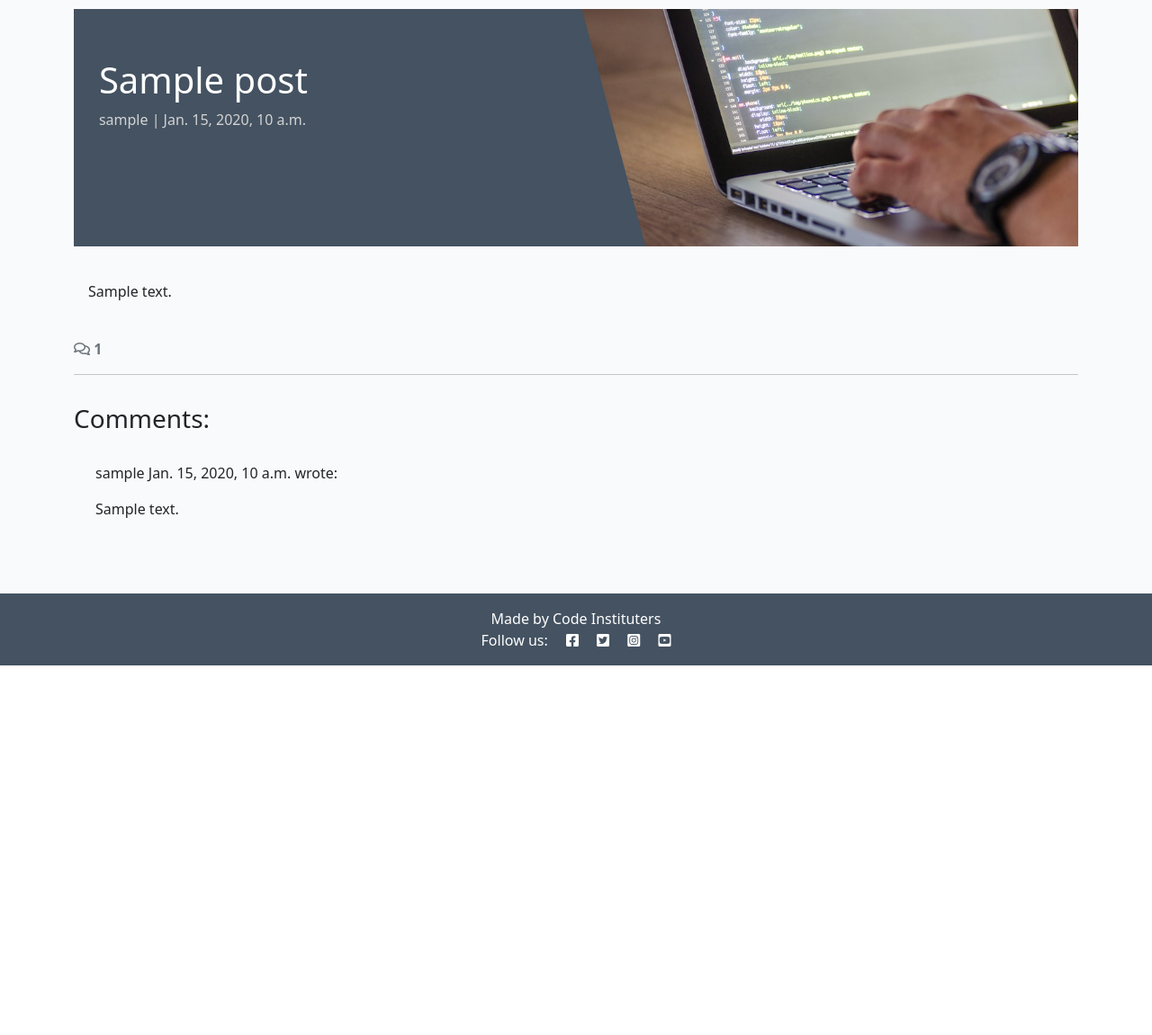
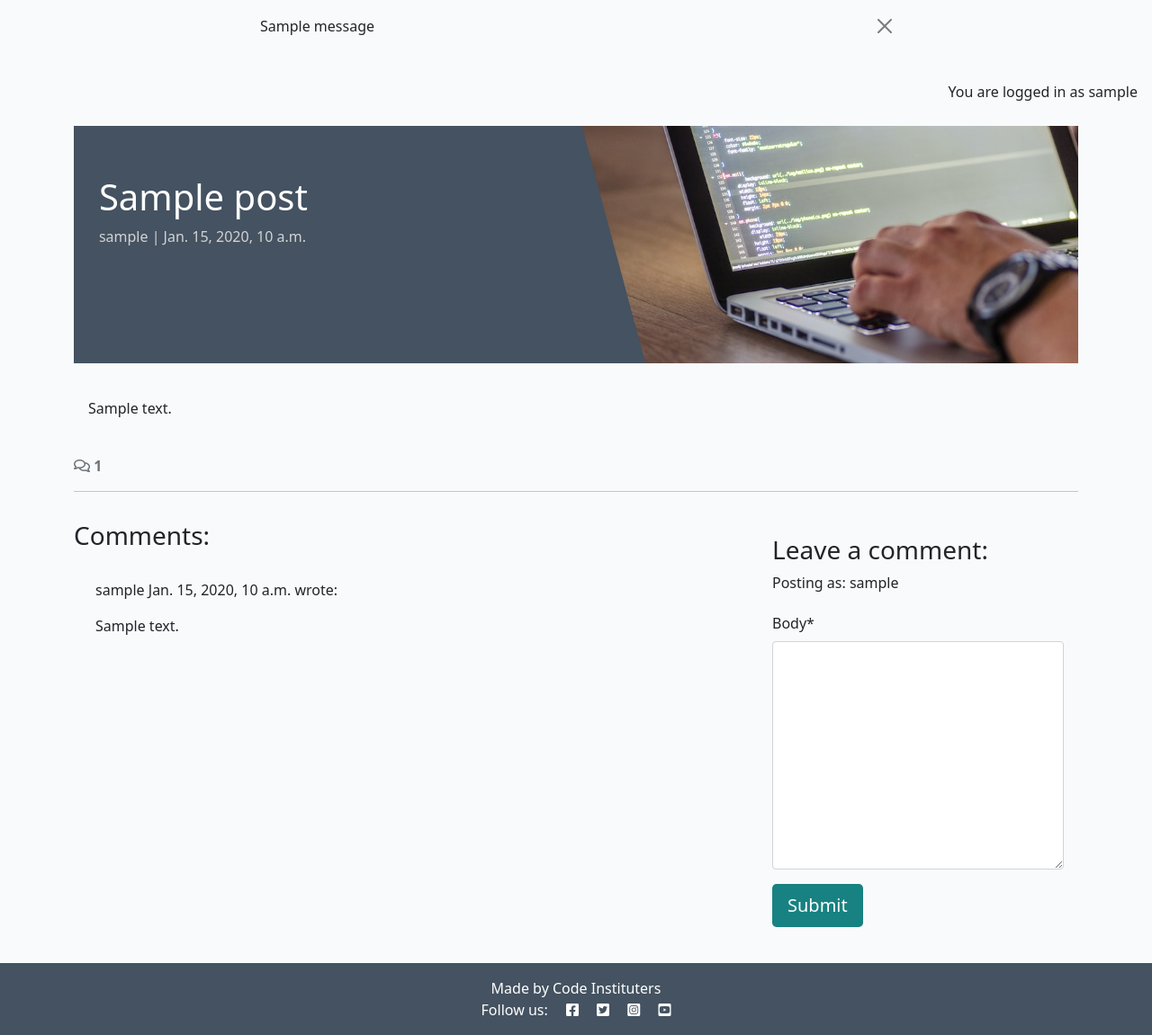
Before and after one commit to SamAtkinsonModeste/django-blog, a Django app: a page that uses templates/base.html in a window 1280 px wide. Shown: the part 60-1211 px from the top of the page at 90% size. Before the commit the page ends 800 px from the top, so only its background shows below. Run offline with Django 4.2, Linux system fonts and the light colour scheme; a user stored in the database is signed in; tables that the repository leaves empty hold one stand-in row (values such as "Sample post"); one stand-in notice (Sample message) is shown; some libraries are stand-ins or nearby versions.

Commit message:
user can now leave a comment

```diff
--- /dev/null
+++ b/blog/forms.py
@@ -0,0 +1,8 @@
+from .models import Comment
+from django import forms
+
+
+class CommentForm(forms.ModelForm):
+    class Meta:
+        model = Comment
+        fields = ('body',)
--- a/blog/templates/blog/post_detail.html
+++ b/blog/templates/blog/post_detail.html
@@ -1,6 +1,8 @@
-{% extends 'base.html' %} {% block content %}
+{% extends 'base.html' %}
 {% load static %}
+{% load crispy_forms_tags %}
 
+{% block content %}
 <div class="masthead">
     <div class="container">
         <div class="row g-0">
@@ -29,7 +31,7 @@
             </div>
         </div>
     </div>
-    <!-- Display count of comments -->
+    <!-- Displaying count of comments -->
     <div class="row">
         <div class="col-12">
             <strong class="text-secondary">
@@ -40,32 +42,46 @@
             <hr>
         </div>
     </div>
-    <!-- Display Comments -->
+    <!-- Displaying Comments -->
     <div class="row">
-        <div class="col-md-8 card mb-4 mt-3">
+        <div class="col-md-8 card mb-4  mt-3 ">
             <h3>Comments:</h3>
             <div class="card-body">
                 <!-- We want a for loop inside the empty control tags to iterate through each comment in comments -->
                 {% for comment in comments %}
                 <div
-                    class="p-2 comments {% if not comment.approved and comment.author == user%} faded{% elif not comment.approved %} d-none{% endif%}">
+                    class="p-2 comments{% if not comment.approved and comment.author == user %} faded{% elif not comment.approved %} d-none{% endif %}">
                     <p class="font-weight-bold">
                         {{ comment.author }}
                         <span class="font-weight-normal">
-                            {{ comment.created_on}}
+                            {{ comment.created_on }}
                         </span> wrote:
                     </p>
                     <div id="comment{{ comment.id }}">
-                        {{ comment.body | linebreaks}}
+                        {{ comment.body | linebreaks }}
                     </div>
-                    {% if not comment.approved and comment.author == user%}
-                    <p class="approved">
-                        This comment is waiting approval
-                    </p>
-                    {% endif%}
+                    {% if not comment.approved and comment.author == user %}
+                    <p class="approval">This comment is awaiting approval</p>
+                    {% endif %}
                 </div>
                 <!-- Our for loop ends here -->
                 {% endfor %}
+            </div>
+        </div>
+        <!-- Creating New Comments -->
+        <div class="col-md-4 card mb-4  mt-3 ">
+            <div class="card-body">
+                {% if user.is_authenticated %}
+                <h3>Leave a comment:</h3>
+                <p>Posting as: {{ user.username }}</p>
+                <form id="commentForm" method="post" style="margin-top: 1.3em;">
+                    {{ comment_form | crispy }}
+                    {% csrf_token %}
+                    <button id="submitButton" type="submit" class="btn btn-signup btn-lg">Submit</button>
+                </form>
+                {% else %}
+                <p>Log in to leave a comment</p>
+                {% endif %}
             </div>
         </div>
     </div>
--- a/blog/views.py
+++ b/blog/views.py
@@ -1,6 +1,8 @@
 from django.shortcuts import render, get_object_or_404
 from django.views import generic
+from django.contrib import messages
 from .models import Post
+from .forms import CommentForm
 
 
 # Create your views here.
@@ -28,8 +30,22 @@
     post = get_object_or_404(queryset, slug=slug)
     comments = post.comments.all().order_by("-created_on")
     comment_count = post.comments.filter(approved=True).count()
+    if request.method == "POST":
+        comment_form = CommentForm(data=request.POST)
+        if comment_form.is_valid():
+            comment = comment_form.save(commit=False)
+            comment.author = request.user
+            comment.post = post
+            comment.save()
+            messages.add_message(request,
+                                 messages.SUCCESS,
+                                 'Comment submitted and awaiting approval')
+
+    comment_form = CommentForm
 
     return render(request,
                   "blog/post_detail.html", {"post": post,
                                             "comments": comments,
-                                            "comment_count": comment_count, },)
+                                            "comment_count": comment_count,
+                                            "comment_form": comment_form,
+                                            },)
--- a/codestar/settings.py
+++ b/codestar/settings.py
@@ -47,14 +47,20 @@
     'allauth',
     'allauth.account',
     'allauth.socialaccount',
+    'crispy_forms',
+    'crispy_bootstrap5',
     'django_summernote',
     'blog',
     'about',
+
 ]
 
 SITE_ID = 1
 LOGIN_REDIRECT_URL = '/'
 LOGOUT_REDIRECT_URL = '/'
+
+CRISPY_ALLOWED_TEMPLATE_PACKS = "bootstrap5"
+CRISPY_TEMPLATE_PACK = "bootstrap5"
 
 
 MIDDLEWARE = [
--- a/requirements.txt
+++ b/requirements.txt
@@ -3,11 +3,13 @@
 certifi==2024.12.14
 cffi==1.17.1
 charset-normalizer==3.4.1
+crispy-bootstrap5==0.7
 cryptography==44.0.0
 defusedxml==0.7.1
 dj-database-url==0.5.0
 Django==4.2.17
 django-allauth==0.57.2
+django-crispy-forms==2.3
 django-summernote==0.8.20.0
 gunicorn==20.1.0
 idna==3.10
--- a/templates/base.html
+++ b/templates/base.html
@@ -5,6 +5,7 @@
 {% url 'account_login' as login_url %}
 {% url 'account_signup' as signup_url %}
 {% url 'account_logout' as logout_url %}
+
 
 <!DOCTYPE html>
 <html class="h-100" lang="en">
@@ -27,7 +28,6 @@
 
     <!-- Custom CSS -->
     <link rel="stylesheet" href="{% static 'css/style.css' %}">
-
 </head>
 
 <body class="d-flex flex-column h-100 main-bg">
@@ -53,16 +53,16 @@
                     </li>
                     {% if user.is_authenticated %}
                     <li class="nav-item">
-                        <a class="nav-link {% if request.path == logout_url %}active{% endif %}" aria-current="page"
+                        <a class="nav-link {% if request.path == logout_url %}active{% endif %}"
                             href="{% url 'account_logout' %}">Logout</a>
                     </li>
                     {% else %}
                     <li class="nav-item">
-                        <a class="nav-link {% if request.path == signup_url %}active{% endif %}" aria-current="page"
+                        <a class="nav-link {% if request.path == signup_url %}active{% endif %}"
                             href="{% url 'account_signup' %}">Register</a>
                     </li>
                     <li class="nav-item">
-                        <a class="nav-link {% if request.path == login_url %}active{% endif %}" aria-current="page"
+                        <a class="nav-link {% if request.path == login_url %}active{% endif %}"
                             href="{% url 'account_login' %}">Login</a>
                     </li>
                     {% endif %}
@@ -73,8 +73,25 @@
             </div>
         </div>
     </nav>
-
+    <!-- displaying Django messages -->
+    <div class="container">
+        <div class="row">
+            <div class="col-md-8 offset-md-2">
+                {% for message in messages %}
+                <div class="alert {{ message.tags }} alert-dismissible fade show" id="msg" role="alert">
+                    {{ message | safe }}
+                    <button type="button" class="btn-close" data-bs-dismiss="alert" aria-label="Close"></button>
+                </div>
+                {% endfor %}
+            </div>
+        </div>
+    </div>
     <main class="flex-shrink-0 main-bg">
+        {% if user.is_authenticated %}
+        <p class="text-end m-3">You are logged in as {{ user }}</p>
+        {% else %}
+        <p class="text-end m-3">You are not logged in</p>
+        {% endif %}
 
         {% block content %}
         <!-- Content Goes here -->
@@ -85,13 +102,8 @@
     <!-- Footer -->
     <footer class="footer mt-auto py-3 dark-bg">
         <p class="m-0 text-center text-white">
-
-            {% block copyright %}
-            Made by Code Instituters
-            {% endblock copyright %}
-
+            {% block copyright %}Made by Code Instituters{% endblock copyright %}
         </p>
-
         <p class="m-0 text-center text-white">Follow us: <i class="fab fa-facebook-square ms-3"></i>
             <i class="fab fa-twitter-square ms-3"></i>
             <i class="fab fa-instagram-square ms-3"></i>
```
